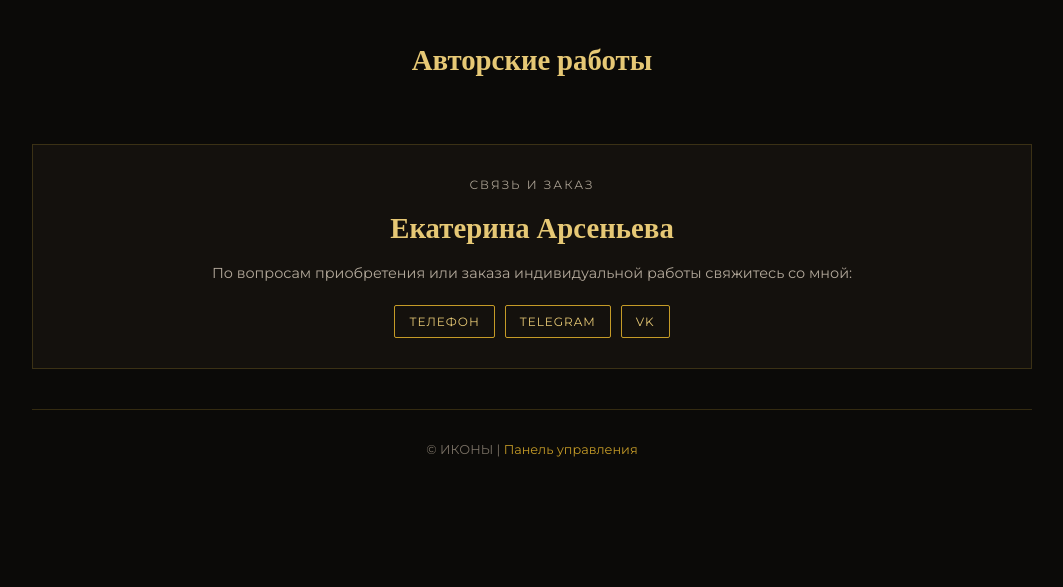
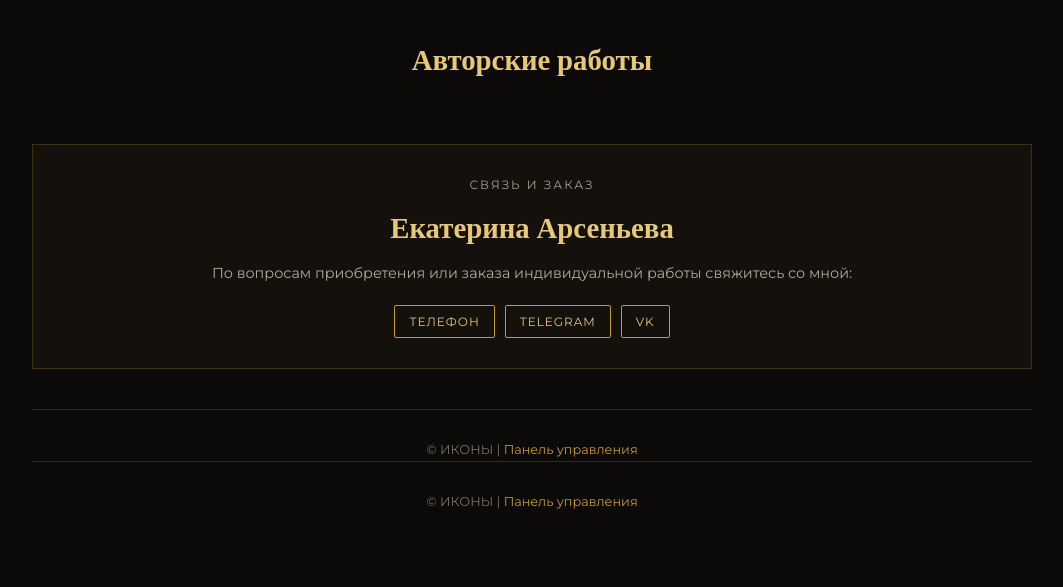
Before and after one commit to ekaterinaarseneva532-maker/my-portfolio, a Jekyll site: the page built from index.html, in a window 1280 px wide. Shown: the part 447-1034 px from the top of the page, without its empty margins (108-1171 px from the left). Built offline with Jekyll 4.4.1, drawn with Linux system fonts in a browser that asks for light colours; before the commit the page ends 953 px from its top, so only the background shows below that.

Commit message:
Update index.html

```diff
--- a/index.html
+++ b/index.html
@@ -86,7 +86,11 @@ layout: null
 
   <footer class="site-footer">
     <p>© ИКОНЫ | <a href="{{ site.baseurl }}/admin/">Панель управления</a></p>
+
+  <footer class="site-footer">
+    <p>© ИКОНЫ | <a href="{{ '/admin/' | relative_url }}">Панель управления</a></p>
   </footer>
+</footer>
 
 </body>
 </html>
```
